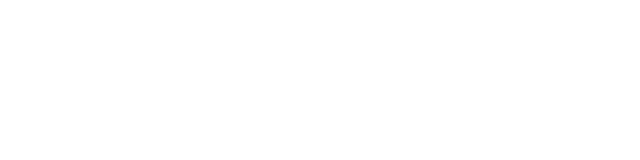
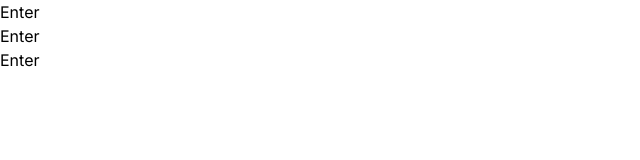
Before and after one commit to 79841/State-Management-Library-Comparison, a Next.js app: page / in a window 1280 px wide. Shown: the top 160 px of the page, without its empty margins (0-640 px from the left). Built offline with nearby package versions, Linux system fonts and the light colour scheme.

Commit message:
add sections

```diff
--- a/src/app/_components/ContextTester/ContextTester.tsx
+++ b/src/app/_components/ContextTester/ContextTester.tsx
@@ -1,5 +1,3 @@
-function ContextTester() {
+export function ContextTester() {
   return <div>Enter</div>;
 }
-
-export default ContextTester;
--- /dev/null
+++ b/src/app/_components/ContextTester/index.ts
@@ -0,0 +1 @@
+export * from "./ContextTester";
--- a/src/app/_components/RecoilTester/RecolilTester.tsx
+++ b/src/app/_components/RecoilTester/RecolilTester.tsx
@@ -1,5 +1,3 @@
-function RecolilTester() {
+export function RecolilTester() {
   return <div>Enter</div>;
 }
-
-export default RecolilTester;
--- /dev/null
+++ b/src/app/_components/RecoilTester/index.ts
@@ -0,0 +1 @@
+export * from "./RecolilTester";
--- a/src/app/_components/ReduxTester/ReduxTester.tsx
+++ b/src/app/_components/ReduxTester/ReduxTester.tsx
@@ -1,5 +1,3 @@
-function ReduxTester() {
+export function ReduxTester() {
   return <div>Enter</div>;
 }
-
-export default ReduxTester;
--- /dev/null
+++ b/src/app/_components/ReduxTester/index.ts
@@ -0,0 +1 @@
+export * from "./ReduxTester";
--- a/src/app/page.tsx
+++ b/src/app/page.tsx
@@ -1,5 +1,13 @@
-import Image from "next/image";
+import { ContextTester } from "./_components/ContextTester";
+import { RecolilTester } from "./_components/RecoilTester";
+import { ReduxTester } from "./_components/ReduxTester";
 
 export default function Home() {
-  return <main></main>;
+  return (
+    <main>
+      <ContextTester />
+      <ReduxTester />
+      <RecolilTester />
+    </main>
+  );
 }
```
Also changed, not shown: package.json (+6 -4 lines), 1 other file (tests, documents, lock files or other folders).
